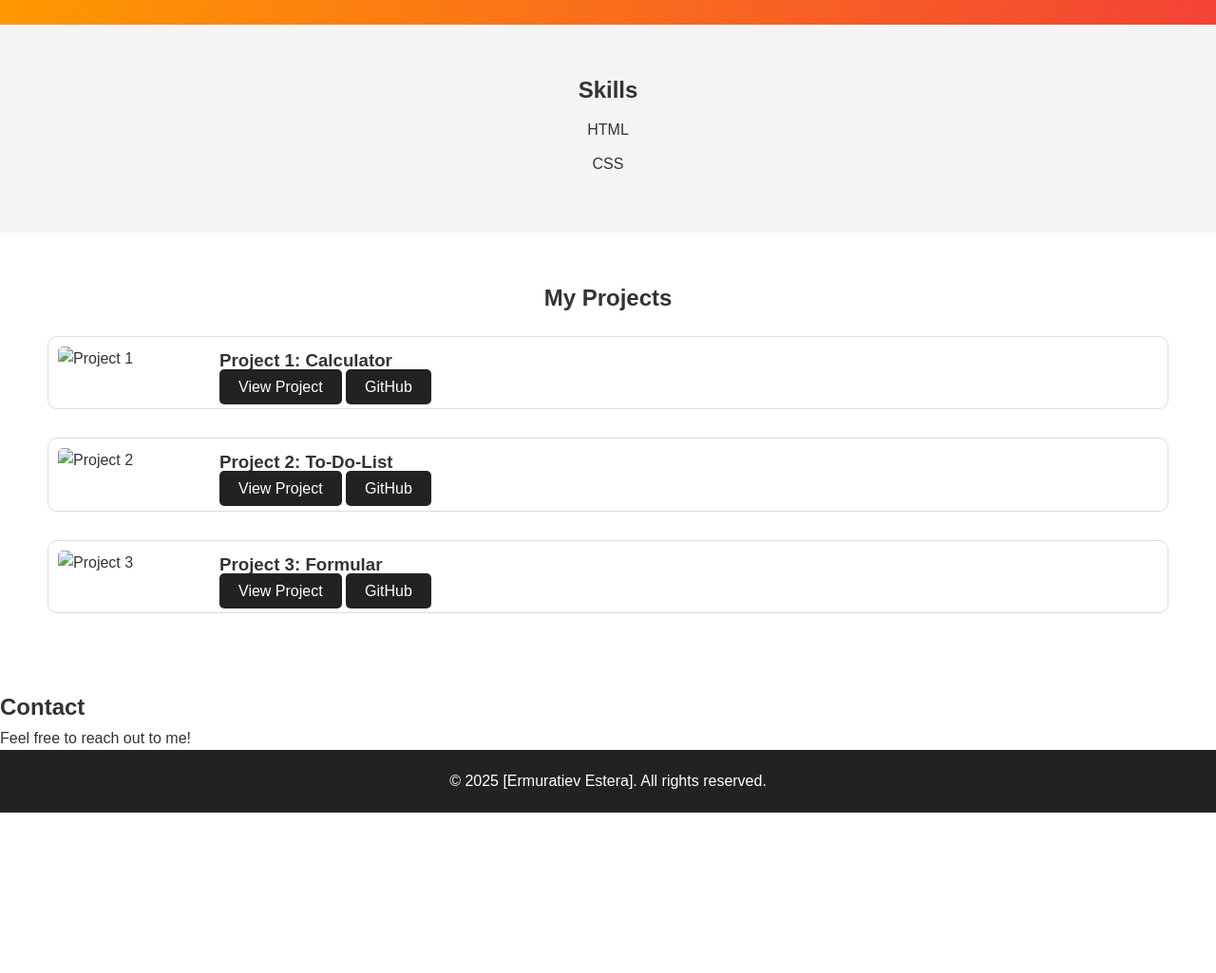
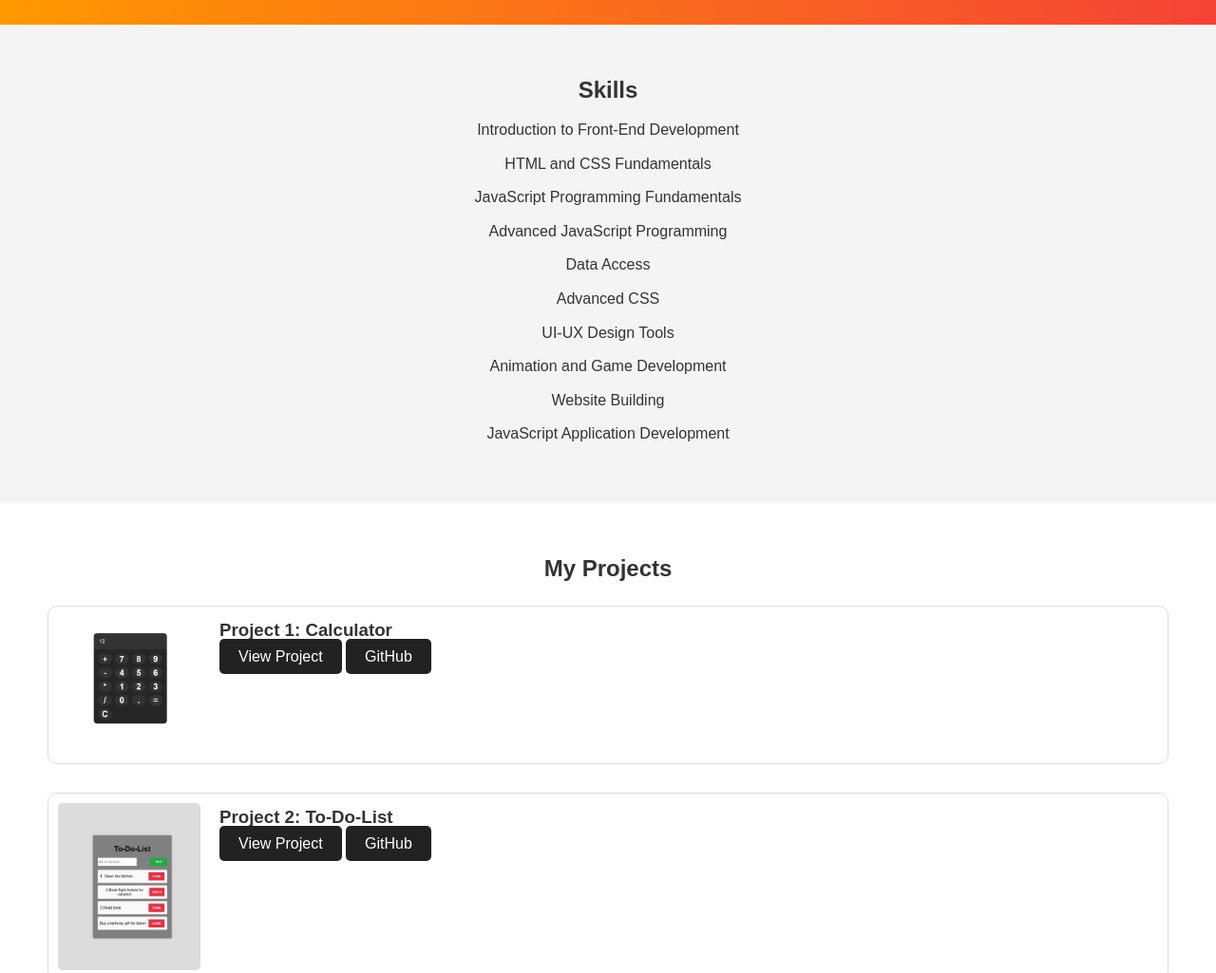
Before and after one commit to est-pgn/portofolio, a plain HTML site: page index.html in a window 1280 px wide. Shown: the part 840-1865 px from the top of the page at 95% size. Before the commit the page ends 1696 px from the top, so only its background shows below. Drawn offline with Linux system fonts and the light colour scheme.

Commit message:
Update index.html

```diff
--- a/index.html
+++ b/index.html
@@ -20,7 +20,7 @@
 
     <section id="intro">
         <h1>Welcome to My Portfolio</h1>
-        <p>I am Ermuratiev Estera, a passionate web developer.</p>
+        <p>I am Ermuratiev Estera, a Front-End Developer.</p>
         <a href="#projects" class="btn">View My Work</a>
 
 
@@ -31,12 +31,60 @@
     <section id="skills">
         <h2>Skills</h2>
         <div class="skill">
-            <p>HTML</p>
+            <p>Introduction to Front-End Development</p>
             <div></div>
         </div>
         <div class="skill">
-            <p>CSS</p>
+            <p>HTML and CSS Fundamentals</p>
             <div ></div>
+        </div>
+
+        <div class="skill">
+            <p>JavaScript Programming Fundamentals</p>
+            <div></div>
+
+        </div>
+
+        <div class="skill">
+            <p>Advanced JavaScript Programming</p>
+            <div></div>
+
+        </div>
+
+        <div class="skill">
+            <p>Data Access</p>
+            <div></div>
+
+        </div>
+
+        <div class="skill">
+            <p>Advanced CSS</p>
+            <div></div>
+
+        </div>
+
+        <div class="skill">
+            <p>UI-UX Design Tools</p>
+            <div></div>
+
+        </div>
+
+        <div class="skill">
+            <p>Animation and Game Development</p>
+            <div></div>
+
+        </div>
+
+        <div class="skill">
+            <p>Website Building</p>
+            <div></div>
+
+        </div>
+
+        <div class="skill">
+            <p>JavaScript Application Development</p>
+            <div></div>
+
         </div>
     </section>
 
@@ -47,17 +95,17 @@
 
         <!-- Proiect 1 -->
         <div class="project" data-aos="fade-up">
-            <img src="Captură ecran (3).png" alt="Project 1">
+            <img src="img/Cap 3.png" alt="Project 1">
             <div>
                 <h3>Project 1: Calculator</h3>
-                <a href="projects/project1.html" target="_blank" class="btn">View Project</a>
+                <a href="file:///C:/Users/ASUS/Desktop/Calculator/index.html" target="_blank" class="btn">View Project</a>
                 <a href="https://github.com/est-pgn/Calculator.git" target="_blank" rel="noopener" class="btn">GitHub</a>
             </div>
         </div>
 
         <!-- Proiect 2 -->
         <div class="project" data-aos="fade-up">
-            <img src="Captură ecran (1).png" alt="Project 2">
+            <img src="img/Cap 1.png" alt="Project 2">
             <div>
                 <h3>Project 2: To-Do-List</h3>
                 <a href="file:///C:/Users/ASUS/Desktop/to%20do%20list/index.html" target="_blank" class="btn">View Project</a>
@@ -67,10 +115,10 @@
 
         <!-- Proiect 3 -->
         <div class="project" data-aos="fade-up">
-            <img src="Captură ecran (2).png" alt="Project 3">
+            <img src="img/Cap 2.png" alt="Project 3">
             <div>
                 <h3>Project 3: Formular</h3>
-                <a href="projects/project3.html" target="_blank" class="btn">View Project</a>
+                <a href="file:///C:/Users/ASUS/Desktop/Formular/index.html" target="_blank" class="btn">View Project</a>
                 <a href="https://github.com/est-pgn/Formular.git" target="_blank" rel="noopener" class="btn">GitHub</a>
             </div>
         </div>
```
